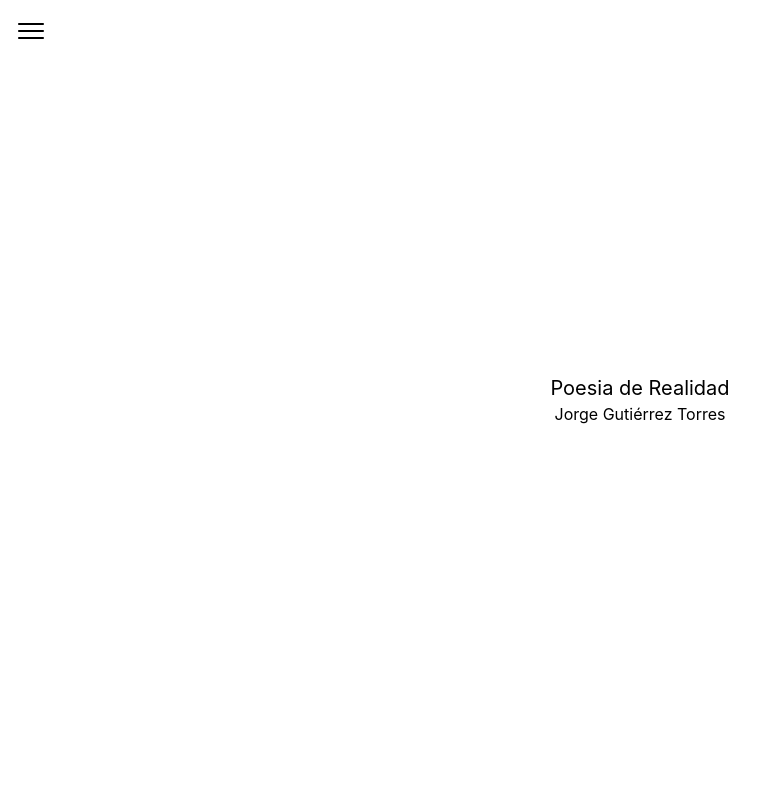
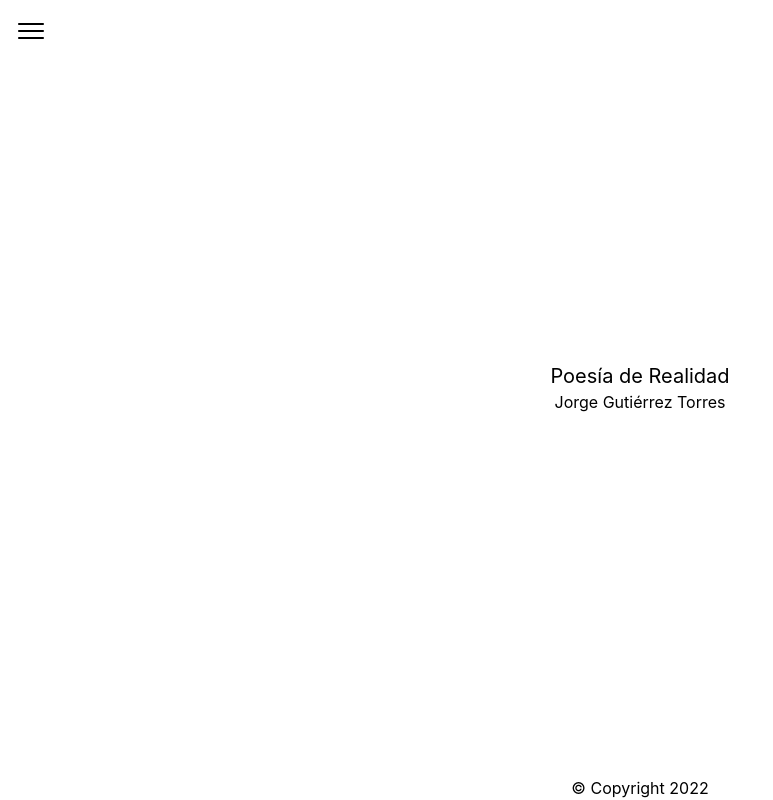
Before and after one commit to edgardo5gtz/poesia-realidad, a React (Create React App) app: page / in a window 1280 px wide. Shown: the whole page, without its empty margins (0-773 px from the left). Built offline with nearby package versions, Linux system fonts and the light colour scheme.

Commit message:
Add footer

```diff
--- a/src/App.js
+++ b/src/App.js
@@ -18,6 +18,9 @@ const App = () => {
           <Route path="/poesia" element={<Poetry />} />
           <Route path="/fotografias" element={<Photos />} />
         </Routes>
+        <footer className="flex self-end w-full justify-center">
+          <div>© Copyright 2022</div>
+        </footer>
       </div>
     </div>
   );
--- a/src/Sidebar.js
+++ b/src/Sidebar.js
@@ -24,6 +24,9 @@ const Sidebar = () => {
           </button>
         </div>
         <nav className="pt-4">
+          <Link className="block p-2 pl-8" to="/">
+            Inicio
+          </Link>
           <Link className="block p-2 pl-8" to="/prologo">
             Prologo
           </Link>
--- a/src/routes/Title.js
+++ b/src/routes/Title.js
@@ -1,7 +1,7 @@
 const Title = () => (
   <div className="flex h-full w-full justify-center">
     <div className="self-center">
-      <h1 className="text-center text-xl">Poesia de Realidad</h1>
+      <h1 className="text-center text-xl">Poesía de Realidad</h1>
       <h2 className="text-center">Jorge Gutiérrez Torres</h2>
     </div>
   </div>
```
